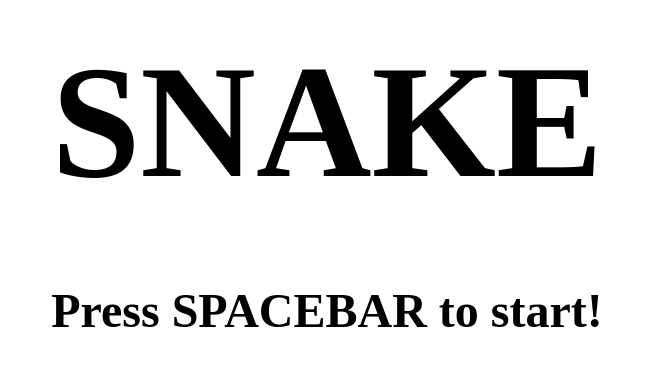
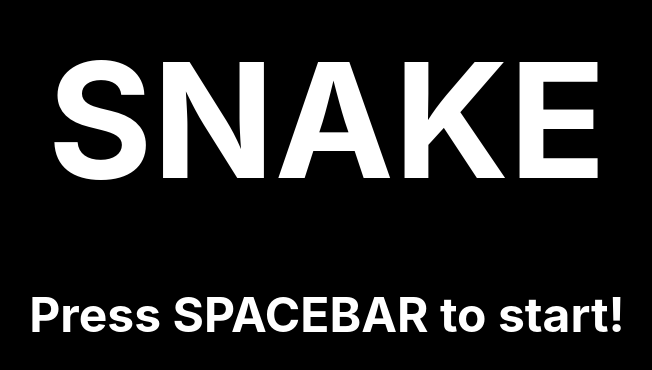
Before and after one commit to Random-COSMOS/snake_game, a plain HTML site: page index.html in a window 1280 px wide. Shown: the part 246-616 px from the top of the page, without its empty margins (313-965 px from the left). Drawn offline with Linux system fonts and the light colour scheme.

Commit message:
changed bg color

```diff
--- a/css/style.css
+++ b/css/style.css
@@ -1,9 +1,12 @@
 body {
     padding: 0;
     margin: 0;
+    background-color: black;
 }
 
 .intro {
+    color: white;
+    font-family: -apple-system, BlinkMacSystemFont, 'Segoe UI', Roboto, Oxygen, Ubuntu, Cantarell, 'Open Sans', 'Helvetica Neue', sans-serif;
     width: 100vw;
     height: 100vh;
     display: flex;
```
